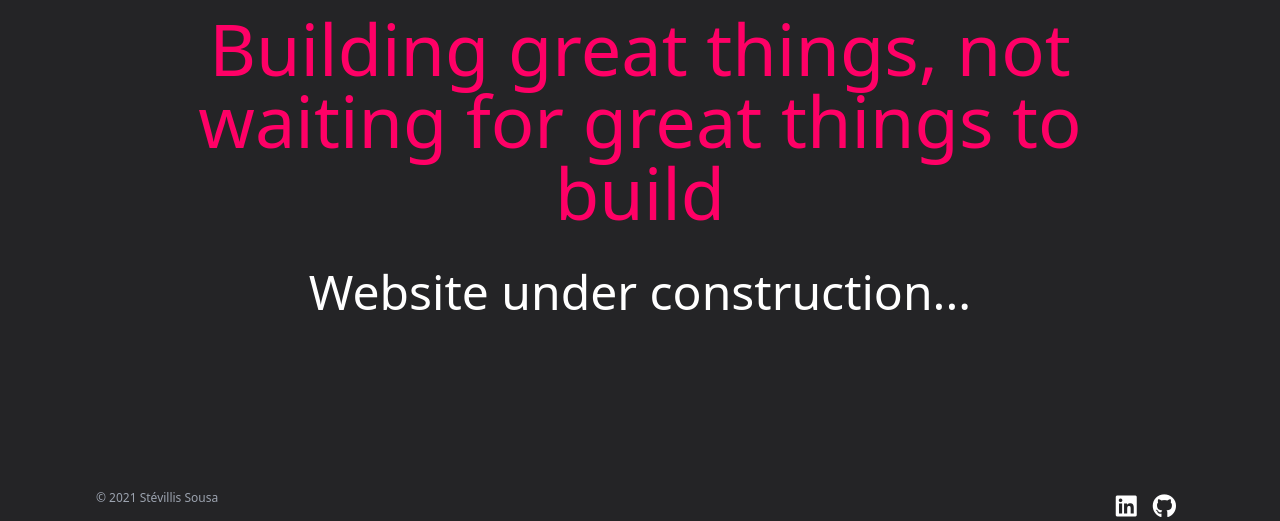
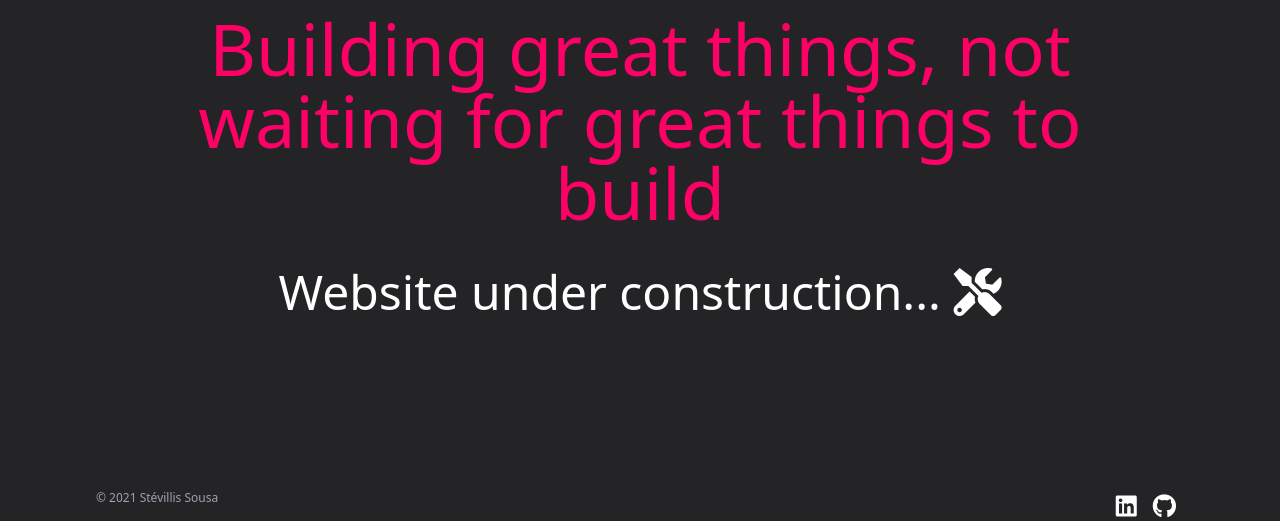
Before and after one commit to stevillis/stevillis-site, a Django app: page / in a window 1280 px wide. Shown: the part 250-771 px from the top of the page. Run offline with Django 3.2, Linux system fonts and the light colour scheme; style sheets or scripts are compiled from the project's sources; some libraries are stand-ins or nearby versions.

Commit message:
Add tool icon

```diff
--- a/mysite/templates/index.html
+++ b/mysite/templates/index.html
@@ -5,6 +5,6 @@
     <h1 class="text-rose mb-10 max-w-4xl mx-auto leading-none text-5xl md:text-7xl">
         Building great things, not waiting for great things to build
     </h1>
-    <p class="text-white text-3xl md:text-5xl">Website under construction...</p>
+    <p class="text-white text-3xl md:text-5xl">Website under construction... <i class="fas fa-tools"></i></p>
 </div>
 {% endblock %}
```
